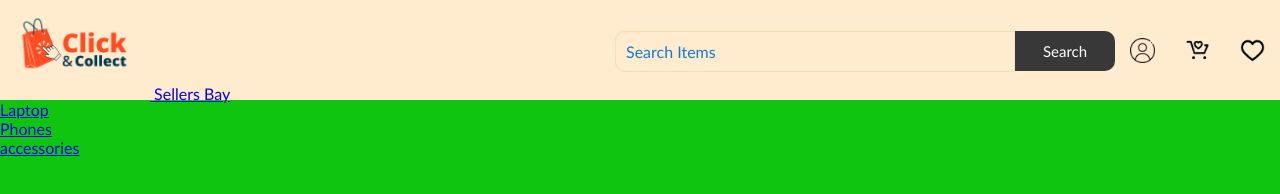
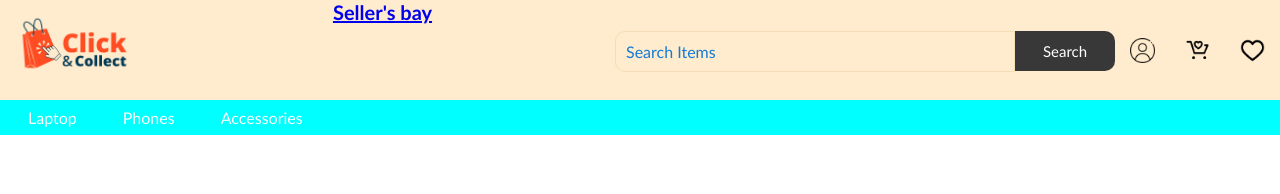
Before and after one commit to HimanshuFZS02/sellersbay, a plain HTML site: page index.html in a window 1280 px wide. Drawn offline with Linux system fonts and the light colour scheme.

Commit message:
first commit

```diff
--- a/index.html
+++ b/index.html
@@ -16,9 +16,13 @@
         <nav class="navbar">
             <div class="nav">
                 <a href="index.html">
-                    <img src="images/main-logo.png" class="brand-logo" alt="" /> Sellers Bay
+                    <img src="images/main-logo.png" class="brand-logo" alt="" />
+                </a>
+                <a href="index.html">
+                    <h2 class="sellers-bay-text">Seller's bay</h2>
                 </a>
                 <div class="nav-items">
+
                     <div class="search">
                         <input type="text" class="search-box" placeholder="search items" />
                         <button class="search-btn">search</button>
@@ -29,7 +33,8 @@
                 </div>
             </div>
         </nav>
-
+    </header>
+    <br>
     <!-- Second nav bar -->
     <nav class="navbarsec">
         <div class="navsec">
@@ -41,13 +46,12 @@
                     <a href="#">Phones</a>
                 </li>
                 <li class="navsec-item">
-                        <a href="#">accessories</a>
+                    <a href="#">Accessories</a>
                 </li>
             </ul>
         </div>
     </nav>
 
-    </header>
     <script src="script.js"></script>
 </body>
 
--- a/style.css
+++ b/style.css
@@ -13,13 +13,6 @@
 
 html {
     scroll-behavior: smooth;
-}
-
-
-/* main body */
-
-body {
-    background: var(--primaryback);
 }
 
 
@@ -55,6 +48,12 @@ body {
 
 .brand-logo {
     height: 100px;
+}
+
+.sellers-bay-text {
+    text-decoration: none;
+    font-size: 20px;
+    bottom: 25px;
 }
 
 .nav-items {
@@ -117,3 +116,38 @@ body {
     background-color: blanchedalmond;
     border: none;
 }
+
+
+/* Second navgition bar */
+
+.navbarsec {
+    display: flex;
+    background-color: aqua;
+    align-self: center;
+    font-size: 25px;
+    height: 35px;
+    width: 100%;
+    padding: 5px;
+}
+
+.navsec {
+    align-self: center;
+    left: 50%;
+}
+
+.navsec-list {
+    vertical-align: middle;
+    display: table-cell;
+}
+
+.navsec-item a {
+    padding: 3px 3px;
+    text-decoration: none;
+    color: white;
+}
+
+.navsec-item {
+    float: left;
+    list-style: none;
+    margin: 13px 20px;
+}
```
Lines whose indentation alone changed are shown as unchanged.
